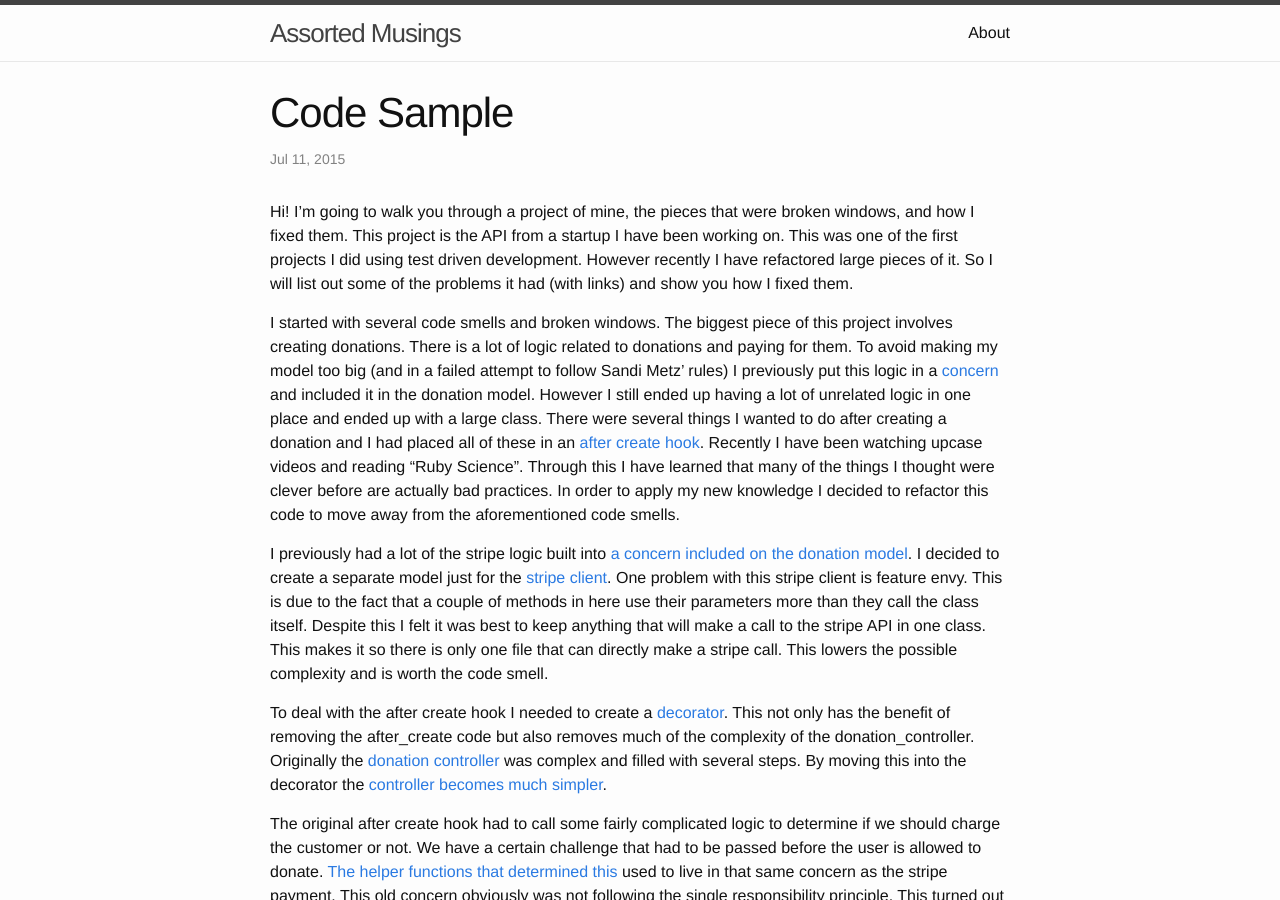
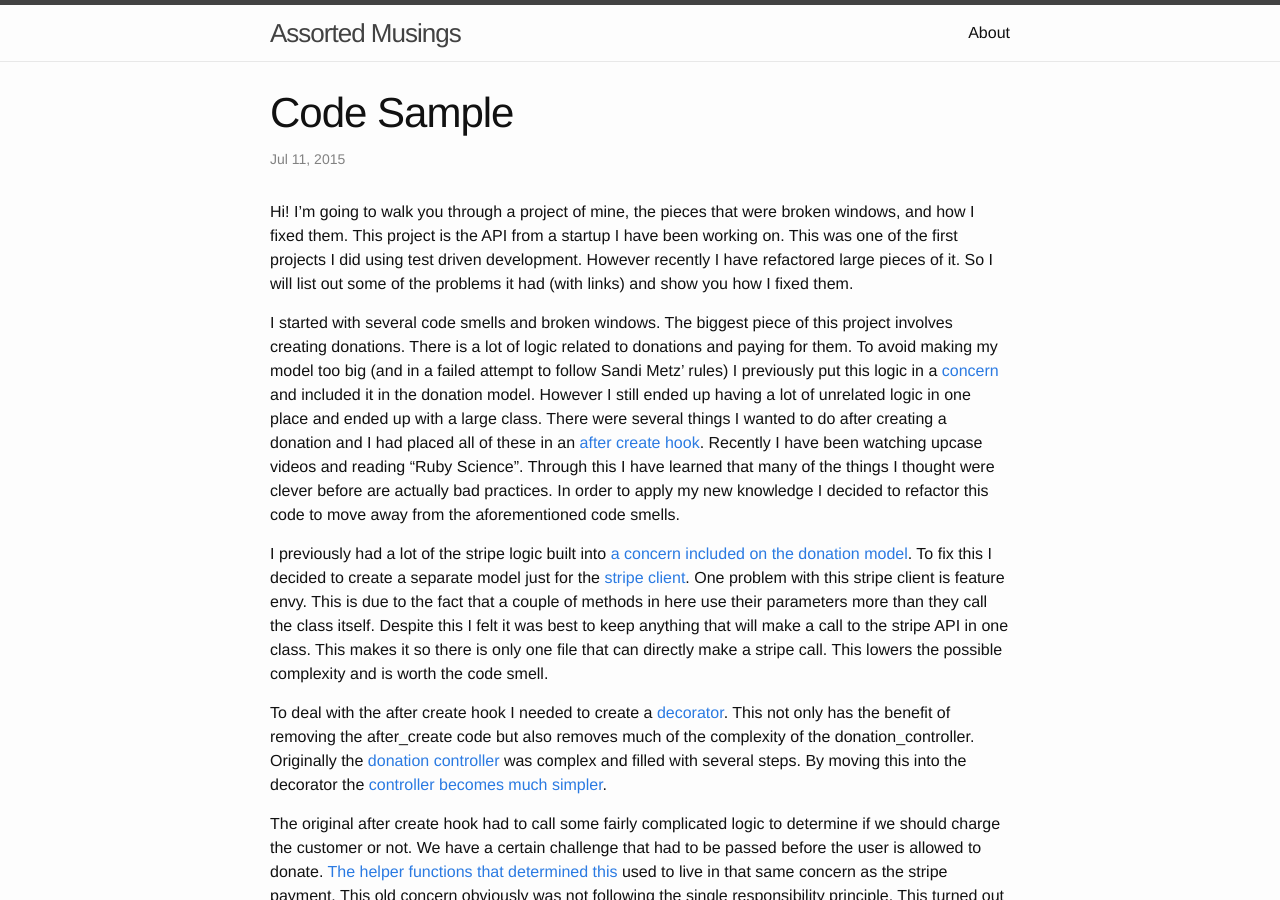
Before and after one commit to frasermince/frasermince.github.io, a Jekyll site: the page built from _posts/2015-07-11-code-sample.markdown, in a window 1280 px wide and 900 px high. Built offline with Jekyll 4.4.1, drawn with Linux system fonts in a browser that asks for light colours.

Commit message:
Make sentence make more since.

```diff
--- a/_posts/2015-07-11-code-sample.markdown
+++ b/_posts/2015-07-11-code-sample.markdown
@@ -8,7 +8,7 @@ Hi! I'm going to walk you through a project of mine, the pieces that were broken
 
 I started with several code smells and broken windows. The biggest piece of this project involves creating donations. There is a lot of logic related to donations and paying for them. To avoid making my model too big (and in a failed attempt to follow Sandi Metz' rules) I previously put this logic in a [concern][pledgeable] and included it in the donation model. However I still ended up having a lot of unrelated logic in one place and ended up with a large class. There were several things I wanted to do after creating a donation and I had placed all of these in an [after create hook][after]. Recently I have been watching upcase videos and reading "Ruby Science". Through this I have learned that many of the things I thought were clever before are actually bad practices. In order to apply my new knowledge I decided to refactor this code to move away from the aforementioned code smells.
 
-I previously had a lot of the stripe logic built into [a concern included on the donation model][create_subscription]. I decided to create a separate model just for the [stripe client][stripe_client]. One problem with this stripe client is feature envy. This is due to the fact that a couple of methods in here use their parameters more than they call the class itself. Despite this I felt it was best to keep anything that will make a call to the stripe API in one class. This makes it so there is only one file that can directly make a stripe call. This lowers the possible complexity and is worth the code smell.
+I previously had a lot of the stripe logic built into [a concern included on the donation model][create_subscription]. To fix this I decided to create a separate model just for the [stripe client][stripe_client]. One problem with this stripe client is feature envy. This is due to the fact that a couple of methods in here use their parameters more than they call the class itself. Despite this I felt it was best to keep anything that will make a call to the stripe API in one class. This makes it so there is only one file that can directly make a stripe call. This lowers the possible complexity and is worth the code smell.
 
 To deal with the after create hook I needed to create a [decorator][decorator]. This not only has the benefit of removing the after_create code but also removes much of the complexity of the donation_controller. Originally the [donation controller][old_donation_controller] was complex and filled with several steps. By moving this into the decorator the [controller becomes much simpler][new_donation_controller].
 
```
